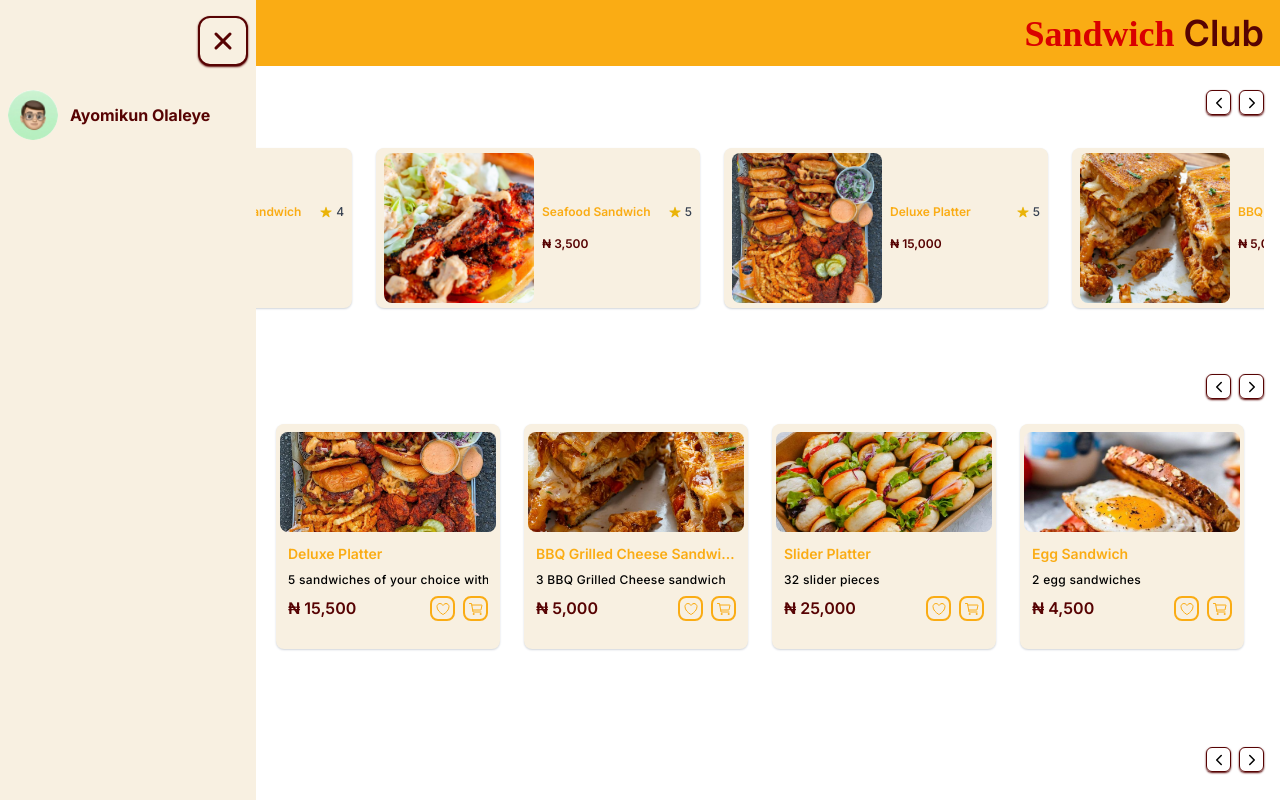
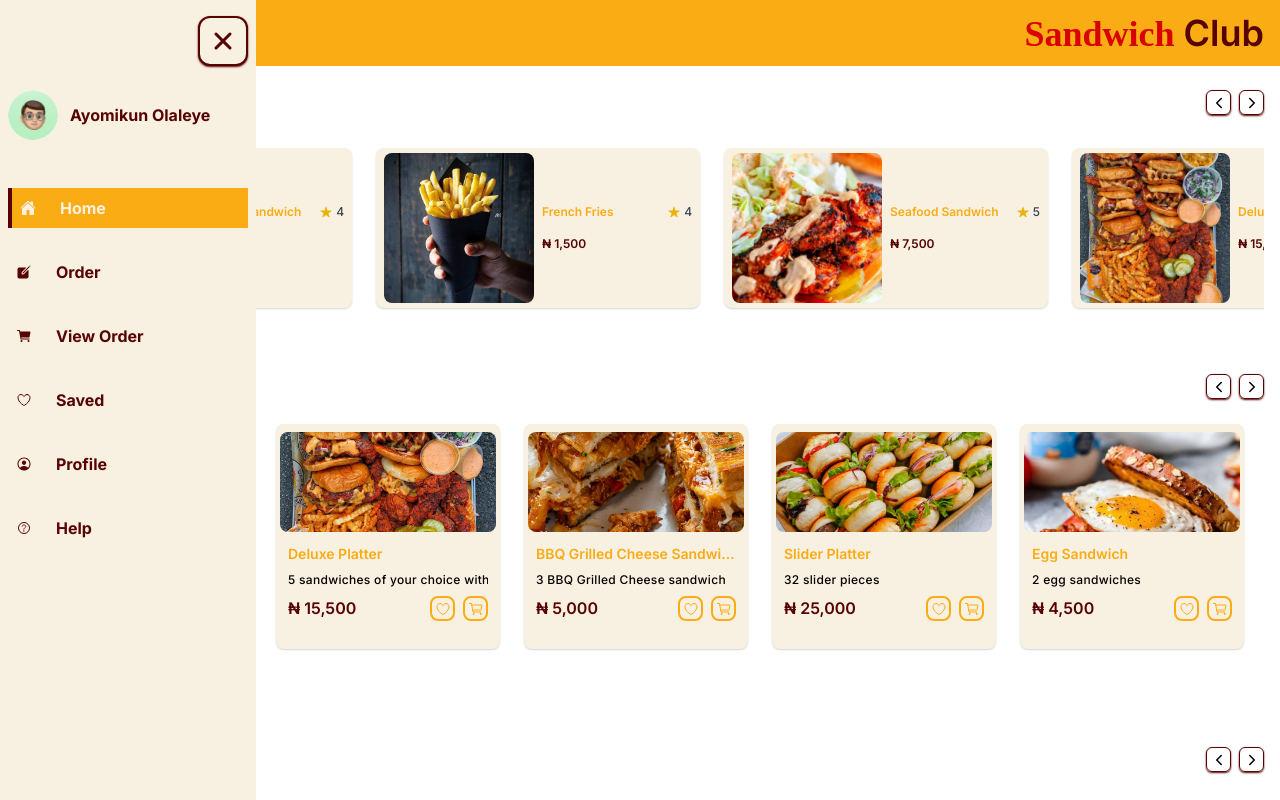
Before and after one commit to Mikun07/sandwich-club, a React (Vite) app: page /menu in a window 1280 px wide. Both pictures are taken after a click on the button 41 px from the left and 33 px from the top of the page. Shown: the top 800 px of the page. Built offline with nearby package versions, Linux system fonts and the light colour scheme; a web font is replaced by a local one.

Commit message:
Side dishes

```diff
--- a/src/components/Button/SidebarButton.jsx
+++ b/src/components/Button/SidebarButton.jsx
@@ -1,9 +1,44 @@
 import React, { useState } from "react";
-import { useNavigate } from "react-router-dom";
+import { useNavigate, NavLink } from "react-router-dom";
 import Avatar from "../Avatar/Avatar";
 
+
 function SidebarButton() {
-    const [nav, setNav] = useState(false);
+  const [nav, setNav] = useState(false);
+
+  const menu = [
+    {
+      name: "Home",
+      link: "/menu",
+      icon: "home",
+    },
+    {
+      name: "Order",
+      link: "/order",
+      icon: "create",
+    },
+    {
+      name: "View Order",
+      link: "/vieworder",
+      icon: "cart",
+    },
+    {
+      name: "Saved",
+      link: "/saved",
+      icon: "heart-outline",
+    },
+    {
+      name: "Profile",
+      link: "/profile",
+      icon: "person-circle-outline",
+    },
+    {
+      name: "Help",
+      link: "/help",
+      icon: "help-circle-outline",
+    },
+  ];
+
   return (
     <>
       <div>
@@ -25,6 +60,27 @@ function SidebarButton() {
             </div>
 
             <Avatar />
+
+            <ul className="flex flex-col gap-6 mt-12">
+                  {menu.map(({ id, link, name, icon}) => (
+                    <li key={id} className="flex items-center justify-center">
+                      <NavLink
+                        onClick={() => setNav(!nav)}
+                        to={link}
+                        className={({ isActive, isPending }) => {
+                          return isPending
+                            ? ""
+                            : isActive
+                            ? "flex items-center font-bold gap-6 text-[#F8F0E1] bg-[#FAAC14] p-2 cursor-pointer w-full border-l-[#570303] border-l-4"
+                            : "flex items-center font-bold gap-6 hover:bg-[#FAAC14] p-2 cursor-pointer w-full hover:border-l-[#570303] hover:border-l-2";
+                        }}
+                      >
+                        <ion-icon name={icon}></ion-icon>
+                        {name}
+                      </NavLink>
+                    </li>
+                  ))}
+                </ul>
           </div>
         )}
       </div>
--- a/src/components/Button/index.js
+++ /dev/null
@@ -1,32 +0,0 @@
-const menu = [
-    {
-        name: "Home",
-        link: "/home",
-        icon: "home",
-    },
-    {
-        name: "Order",
-        link: "/order",
-        icon: "create",
-    },
-    {
-        name: "View Order",
-        link: "/vieworder",
-        icon: "cart",
-    },
-    {
-        name: "Saved",
-        link: "/saved",
-        icon: "heart-outline",
-    },
-    {
-        name: "Profile",
-        link: "/profile",
-        icon: "person-circle-outline",
-    },
-    {
-        name: "Help",
-        link: "/help",
-        icon: "help-circle-outline",
-    },
-]
--- a/src/pages/Menu/MenuPage.jsx
+++ b/src/pages/Menu/MenuPage.jsx
@@ -2,7 +2,7 @@ import React, { useState, useRef } from "react";
 import Header from "../../components/Header/Header";
 import BestOfferCard from "../../components/Card/BestOfferCard";
 import CS from "../../assets/img/Chicken-sandwich.jpeg";
-import BBQS from "../../assets/img/BBQ-sandwich.jpeg";
+import BBQ from "../../assets/img/BBQ-sandwich.jpeg";
 import ES from "../../assets/img/egg-sandwich.jpeg";
 import SS from "../../assets/img/Seafood-sandwich.jpeg";
 import Platter from "../../assets/img/platter1.jpeg";
@@ -11,11 +11,10 @@ import FoodCard from "../../components/Card/FoodCard";
 import SidesCard from "../../components/Card/SidesCard";
 import Chicken from "../../assets/img/chicken.jpeg";
 import ChickenWings from "../../assets/img/chicken-wings.jpeg";
-import PotatoSalad from "../../assets/img/potato-salad.jpeg"
-import FrenchFries from "../../assets/img/french-fries.jpeg"
-import YamFries from "../../assets/img/yam-fries.jpeg"
-import VegetableSalad from "../../assets/img/vegetable-salad.jpeg"
-
+import PotatoSalad from "../../assets/img/potato-salad.jpeg";
+import FrenchFries from "../../assets/img/french-fries.jpeg";
+import YamFries from "../../assets/img/yam-fries.jpeg";
+import VegetableSalad from "../../assets/img/vegetable-salad.jpeg";
 
 function MenuPage() {
   const quoteBoxRef = useRef(null);
@@ -62,25 +61,34 @@ function MenuPage() {
                 Img={CS}
                 Food="Chicken Sandwich"
                 Rating={4}
-                Description="Visiting the best tourist areas chosen by the audience."
                 Price="3,500"
+              />
+              <BestOfferCard
+                Img={FrenchFries}
+                Food="French Fries"
+                Rating={4}
+                Price="1,500"
               />
               <BestOfferCard
                 Img={SS}
                 Food="Seafood sandwich"
                 Rating={5}
-                Description="Visiting the best tourist areas chosen by the audience."
-                Price="3,500"
+                Price="7,500"
               />
               <BestOfferCard
                 Img={Platter}
                 Food="Deluxe Platter"
                 Rating={5}
-                Description="Visiting the best tourist areas chosen by the audience."
-                Price="15,000"
+                Price="15,500"
               />
               <BestOfferCard
-                Img={BBQS}
+                Img={ChickenWings}
+                Food="Chicken Wings"
+                Rating={5}
+                Price="4,500"
+              />
+              <BestOfferCard
+                Img={BBQ}
                 Food="BBQ Grilled Sandwich"
                 Rating={4}
                 Price="5,000"
@@ -91,11 +99,16 @@ function MenuPage() {
                 Rating={5}
                 Price="25,000"
               />
+               <BestOfferCard
+                Img={PotatoSalad}
+                Food="Potato Salad"
+                Rating={4}
+                Price="25,000"
+              />
               <BestOfferCard
                 Img={ES}
-                Food="Deluxe Platter"
+                Food="Egg sandwich"
                 Rating={5}
-                Description="Visiting the best tourist areas chosen by the audience."
                 Price="4,500"
               />
             </div>
@@ -142,7 +155,7 @@ function MenuPage() {
                 Price="15,500"
               />
               <FoodCard
-                Img={BBQS}
+                Img={BBQ}
                 Food="BBQ Grilled Cheese sandwich"
                 Description="3 BBQ Grilled Cheese sandwich"
                 Price="5,000"
@@ -206,19 +219,19 @@ function MenuPage() {
                 Food="Fries"
                 Description="1 portion of fries"
               />
-               <SidesCard
+              <SidesCard
                 Img={ChickenWings}
                 Price="4,500"
                 Food="Spicy Chicken Wings"
                 Description="5 pieces of spicy chicken wings"
               />
-               <SidesCard
+              <SidesCard
                 Img={YamFries}
                 Price="1,500"
                 Food="Yam Fries"
                 Description="1 portion of fries"
               />
-               <SidesCard
+              <SidesCard
                 Img={PotatoSalad}
                 Price="3,000"
                 Food="Potato Salad"
```
